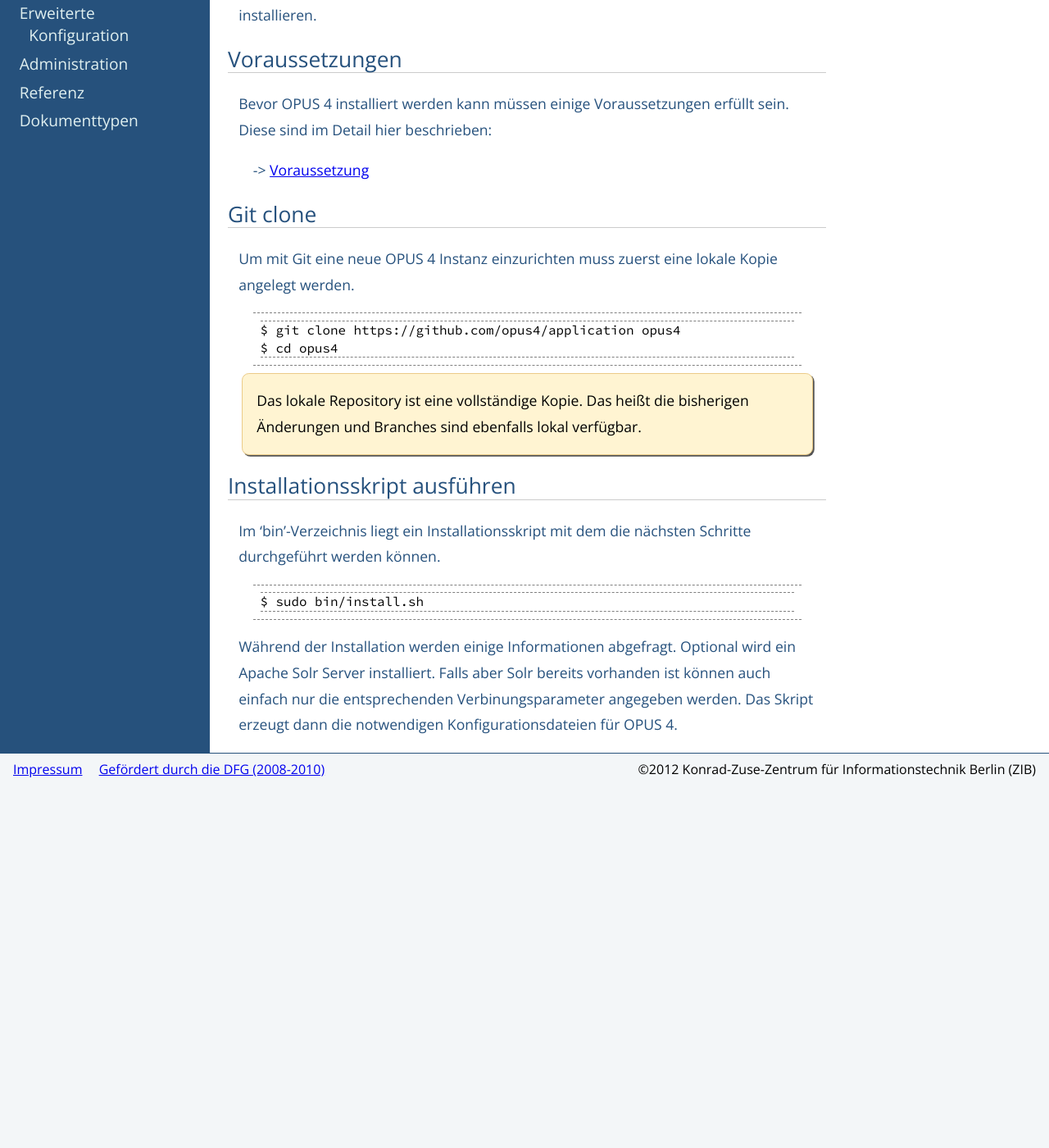
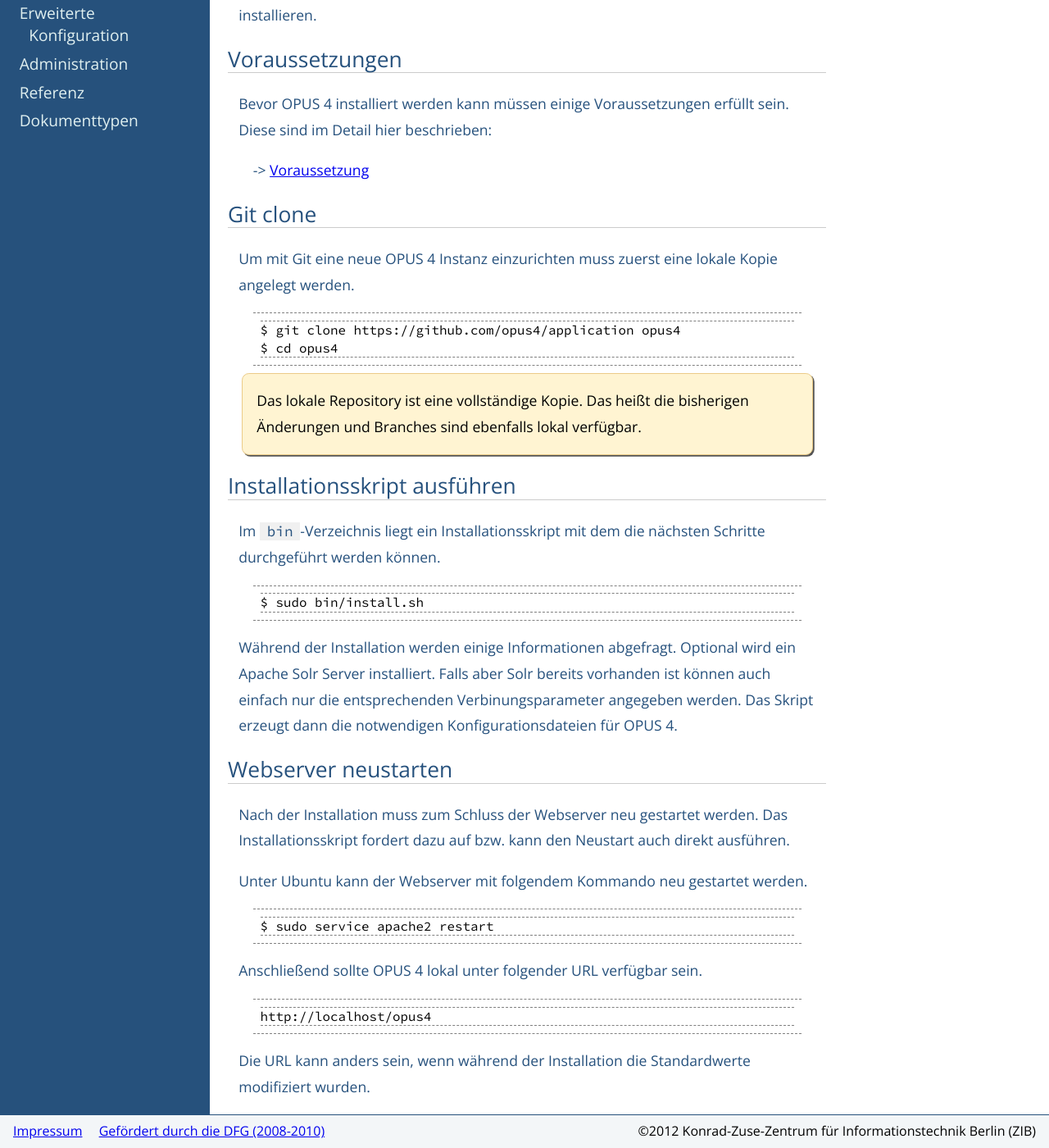
Before and after one commit to OPUS4/userdoc, a Jekyll site: the page built from installation/index.md, in a window 1280 px wide and 1400 px high, scrolled down 454 px. Shown: the whole window at 82% size. Built offline with Jekyll 4.4.1, drawn with Linux system fonts in a browser that asks for light colours; before the commit the page ends 1413 px from its top, so only the background shows below that.

Commit message:
OPUSVIER-1618 - Kurz Erlaeuterung zum Apache Neustart.

```diff
--- a/installation/index.md
+++ b/installation/index.md
@@ -41,7 +41,7 @@ Das lokale Repository ist eine vollständige Kopie. Das heißt die bisherigen
 
 ## Installationsskript ausführen
 
-Im 'bin'-Verzeichnis liegt ein Installationsskript mit dem die nächsten Schritte
+Im `bin`-Verzeichnis liegt ein Installationsskript mit dem die nächsten Schritte
 durchgeführt werden können.
 
     $ sudo bin/install.sh
@@ -50,3 +50,21 @@ Während der Installation werden einige Informationen abgefragt. Optional wird e
 Apache Solr Server installiert. Falls aber Solr bereits vorhanden ist können auch
 einfach nur die entsprechenden Verbinungsparameter angegeben werden. Das Skript
 erzeugt dann die notwendigen Konfigurationsdateien für OPUS 4.
+
+## Webserver neustarten
+
+Nach der Installation muss zum Schluss der Webserver neu gestartet
+werden. Das Installationsskript fordert dazu auf bzw. kann den Neustart
+auch direkt ausführen.
+
+Unter Ubuntu kann der Webserver mit folgendem Kommando neu gestartet
+werden.
+
+    $ sudo service apache2 restart
+
+Anschließend sollte OPUS 4 lokal unter folgender URL verfügbar sein.
+
+    http://localhost/opus4
+
+Die URL kann anders sein, wenn während der Installation die
+Standardwerte modifiziert wurden.
```
